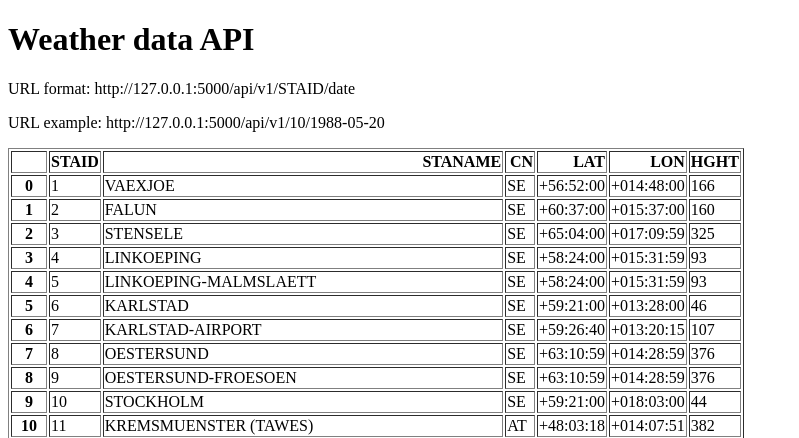
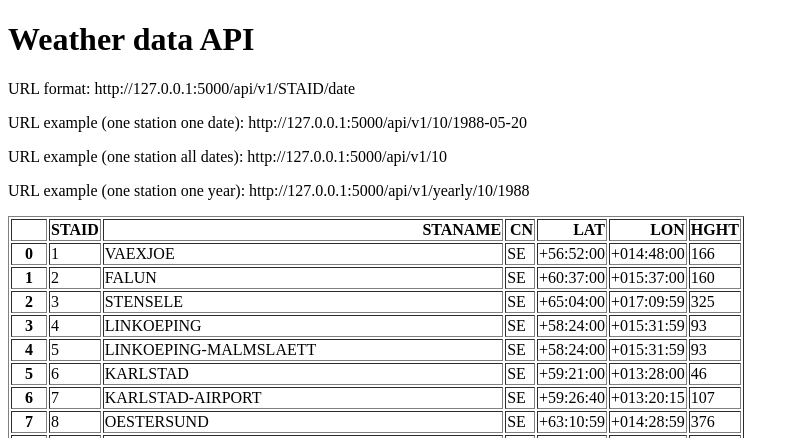
Before and after one commit to marcedl/app06_weather_api, a Flask app: page / in a window 1280 px wide. Shown: the top 438 px of the page, without its empty margins (0-799 px from the left). Run offline with Flask 3, Linux system fonts and the light colour scheme.

Commit message:
adding station and yearly views

```diff
--- a/main.py
+++ b/main.py
@@ -20,6 +20,20 @@ def api(station, date):
             "date": date,
             "temperature": temperature}
 
+@app.route("/api/v1/<station>")
+def all_data(station):
+    filename = "data_small\TG_STAID" + str(station).zfill(6) + ".txt"
+    df = pd.read_csv(filename, skiprows=20, parse_dates=["    DATE"])
+    result = df.to_dict(orient="records")
+    return result
+
+@app.route("/api/v1/yearly/<station>/<year>")
+def yearly(station, year):
+        filename = "data_small\TG_STAID" + str(station).zfill(6) + ".txt"
+        df = pd.read_csv(filename, skiprows=20, parse_dates=["    DATE"])
+        df["    DATE"] = df["    DATE"].astype(str)
+        result = df[df["    DATE"].str.startswith(str(year))].to_dict(orient="records")
+        return result
 
 if __name__ == "__main__":
     app.run(debug=True)
--- a/templates/home.html
+++ b/templates/home.html
@@ -7,7 +7,9 @@
 <body>
 <h1>Weather data API</h1>
 <p>URL format: http://127.0.0.1:5000/api/v1/STAID/date</p>
-<p>URL example: http://127.0.0.1:5000/api/v1/10/1988-05-20</p>
+<p>URL example (one station one date): http://127.0.0.1:5000/api/v1/10/1988-05-20</p>
+<p>URL example (one station all dates): http://127.0.0.1:5000/api/v1/10</p>
+<p>URL example (one station one year): http://127.0.0.1:5000/api/v1/yearly/10/1988</p>
 <p>{{data|safe}}</p>
 </body>
 </html>
```
